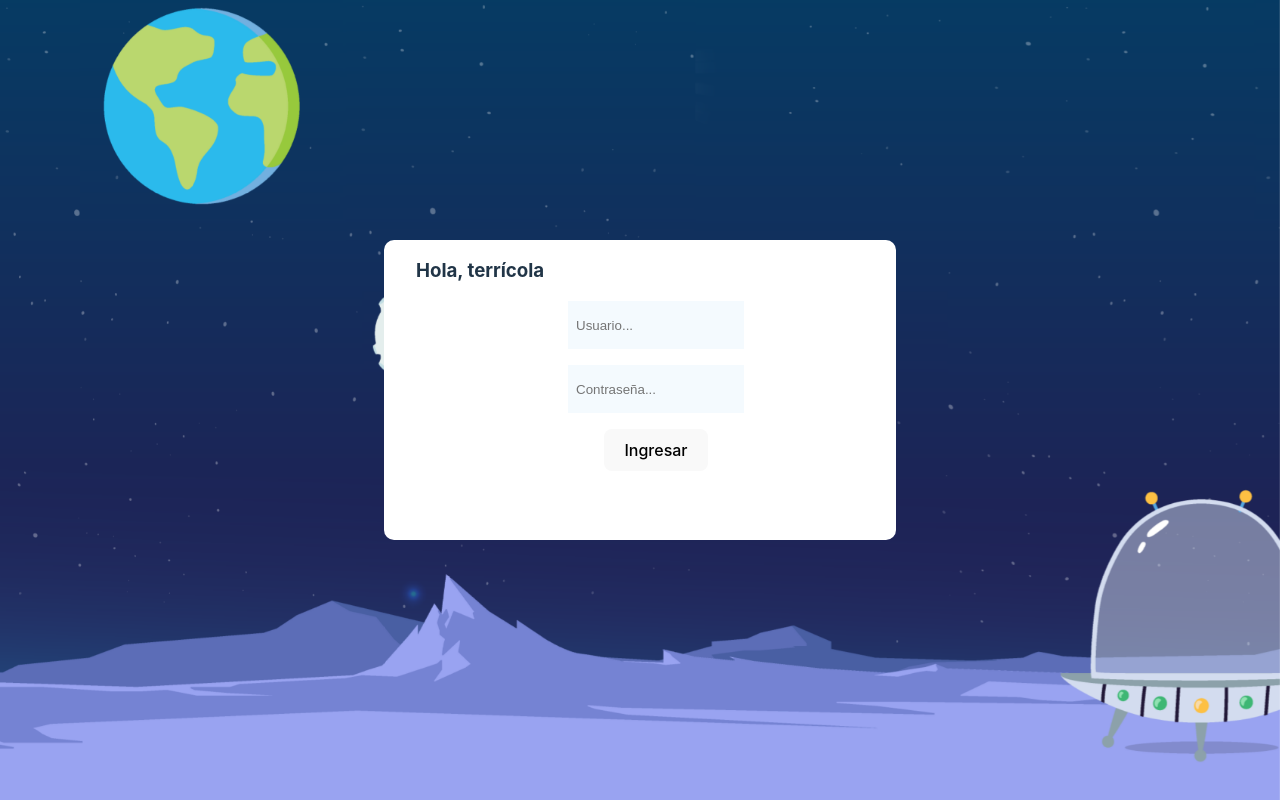
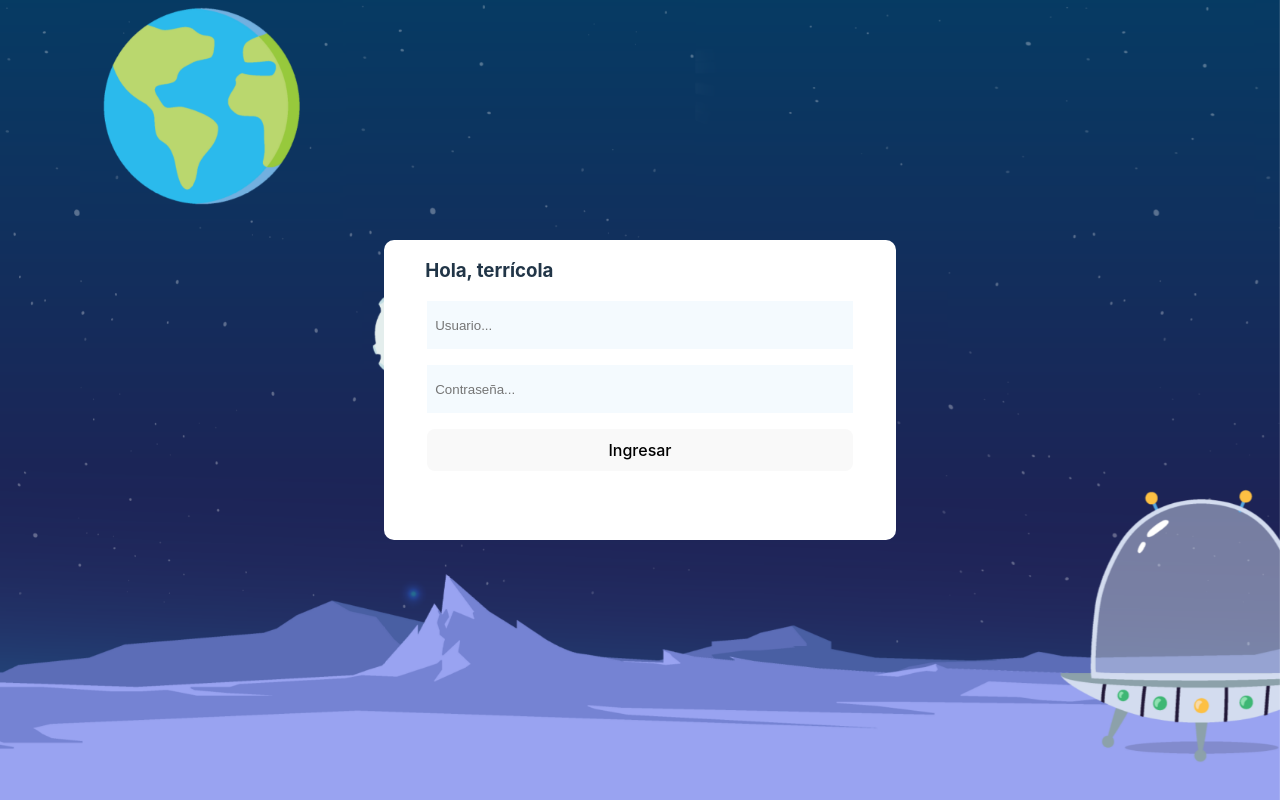
Before and after one commit to larnu-bootcamp/devs_portal_frontend, a React (Vite) app: page /login in a window 1280 px wide. Built offline with nearby package versions, Linux system fonts and the light colour scheme.

Commit message:
style changes
css

```diff
--- a/src/App.css
+++ b/src/App.css
@@ -66,23 +66,23 @@
   display: flex;
   flex-direction: column;
   flex-wrap: wrap;
-  align-content: center;
+  align-content: space-around;
   justify-content: center;
-  align-items: center;
+  align-items: stretch;
   gap: 1rem;
-  padding-left: 2rem;
 }
 
 .login-title {
   display: flex;
-  padding-left: 2rem;
+  padding-left: calc(10% - 10px);
+  width: 80%;
 }
 
 .login-user, .login-password {
   background-color: var(--gray--one);
   color: var(--gray--two);
   border: var(--gray--one);
-  width: 10rem;
+  width: 80%;
   height: 2rem;
   padding: 0.5rem;
 }
```
